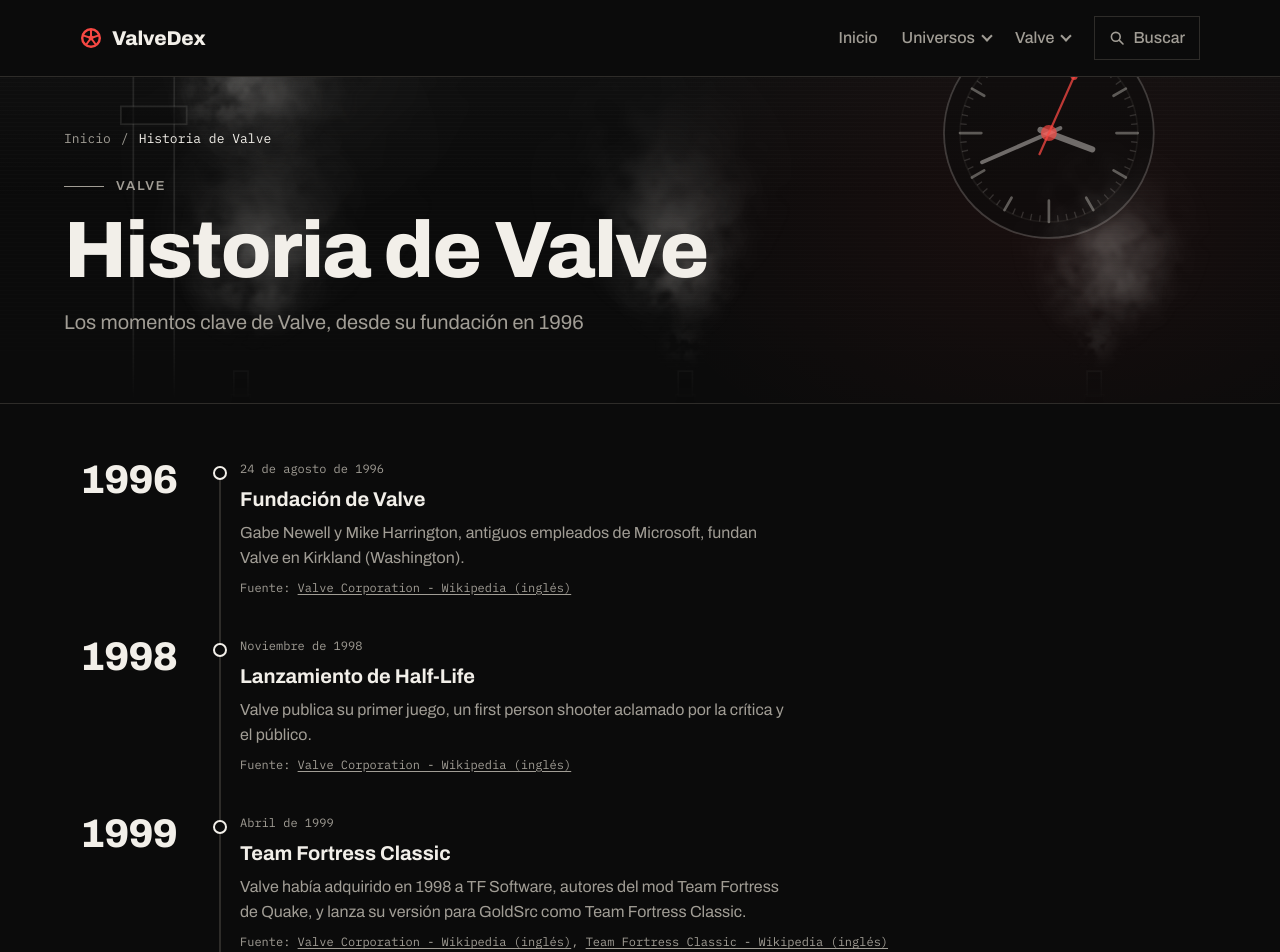
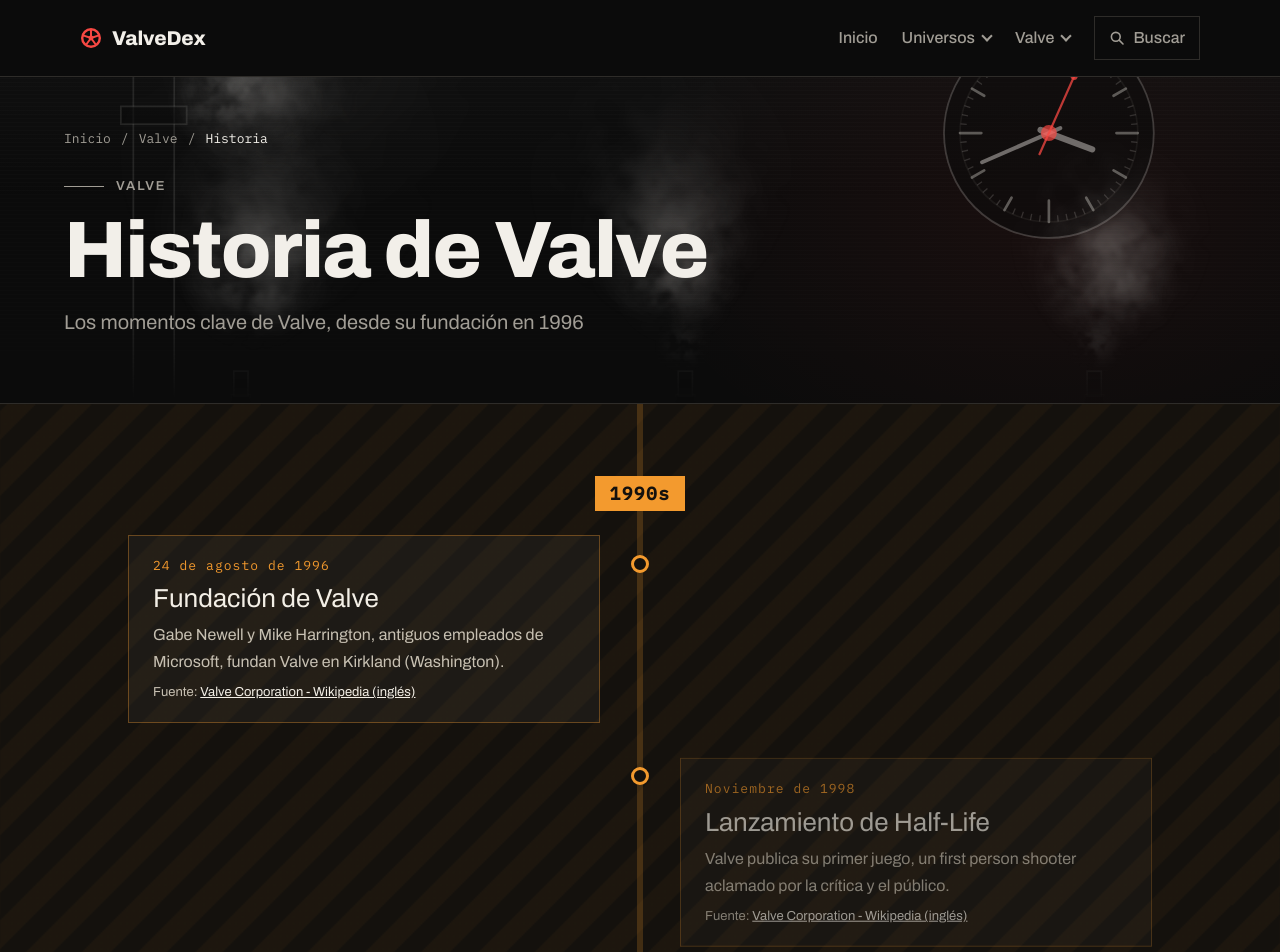
Before and after one commit to Manuelklk03/ValveDex, a Next.js app: page /valve/historia in a window 1280 px wide. Shown: the top 952 px of the page. Built offline with nearby package versions, Linux system fonts and the light colour scheme.

Commit message:
feat(valve): /valve/historia usa la línea de producción
- Sustituye la cronología genérica por HistoryLine
- Migas por Valve

```diff
--- a/src/app/valve/historia/page.tsx
+++ b/src/app/valve/historia/page.tsx
@@ -1,9 +1,8 @@
 import type { Metadata } from "next";
 import { Breadcrumb } from "@/components/ui/breadcrumb";
-import { Timeline } from "@/components/ui/timeline";
 import { getValveMilestones } from "@/features/valve/get-valve-milestones";
+import { HistoryLine } from "@/features/valve/components/history-line";
 import { ValveHero } from "@/features/valve/components/valve-hero";
-import styles from "../valve-page.module.css";
 
 export const metadata: Metadata = {
   title: "Historia de Valve",
@@ -20,7 +19,8 @@ export default function ValveHistoryPage() {
           <Breadcrumb
             items={[
               { label: "Inicio", href: "/" },
-              { label: "Historia de Valve" },
+              { label: "Valve", href: "/valve" },
+              { label: "Historia" },
             ]}
           />
         }
@@ -28,9 +28,7 @@ export default function ValveHistoryPage() {
         title="Historia de Valve"
         intro="Los momentos clave de Valve, desde su fundación en 1996"
       />
-      <div className={styles["valve-page"]}>
-        <Timeline milestones={milestones} />
-      </div>
+      <HistoryLine milestones={milestones} />
     </main>
   );
 }
```
